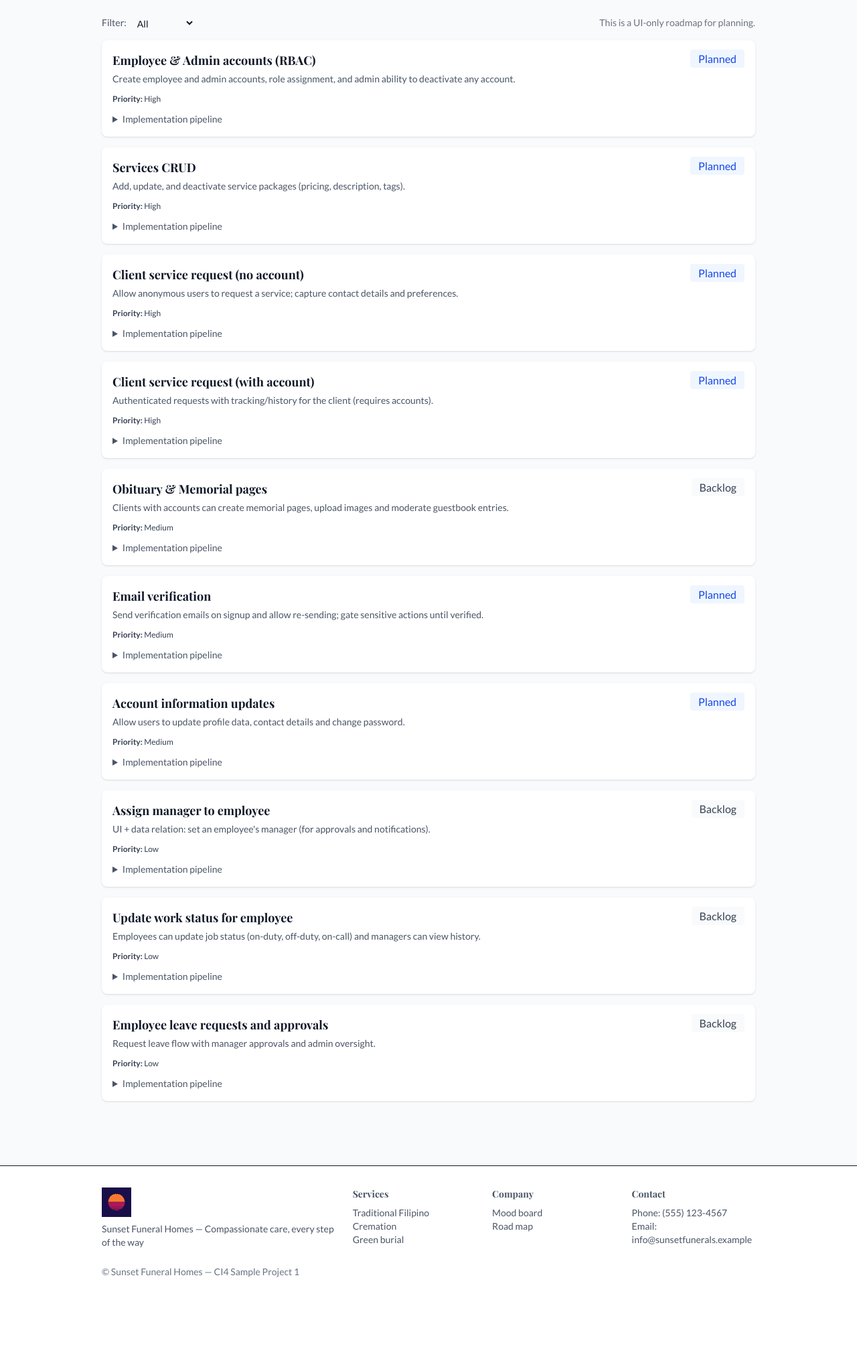
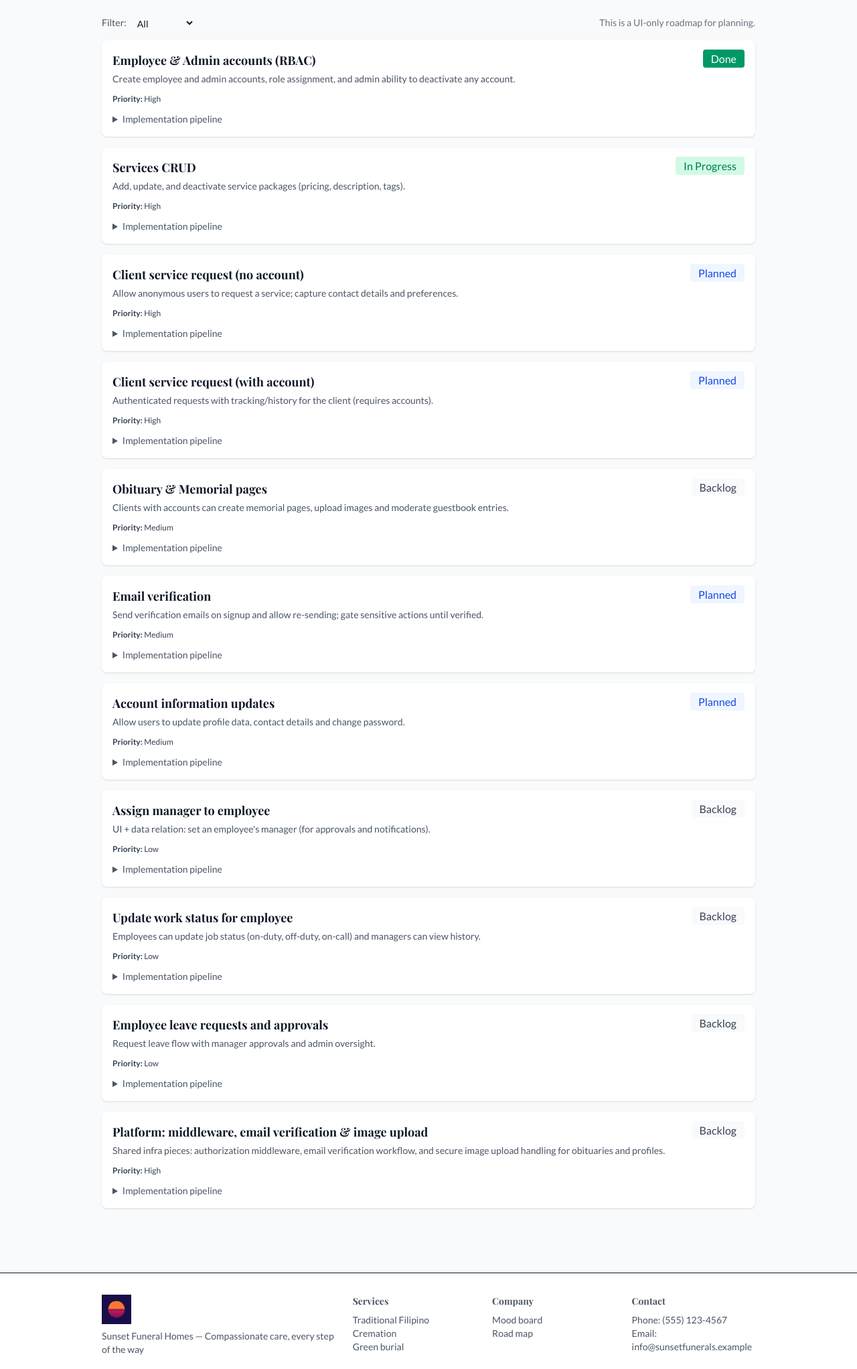
Before and after one commit to zyx-0314/CI4-template, a CodeIgniter 4 app: the page made by backend/app/Views/user/roadmap.php in a window 1280 px wide. Shown: the part 200-2244 px from the top of the page at 67% size. Before the commit the page ends 2107 px from the top, so only its background shows below. Run offline with PHP 8.4 and a stand-in for CodeIgniter, Linux system fonts and the light colour scheme; the template is opened without the code that fills it, so the values that code supplies are empty; some libraries are stand-ins or nearby versions.

Commit message:
refactor: update roadmap item statuses and enhance filtering functionality

```diff
--- a/backend/app/Views/staticData/roadmap.php
+++ b/backend/app/Views/staticData/roadmap.php
@@ -10,14 +10,14 @@ $roadmapItems = [
         'id' => 'accounts',
         'title' => 'Employee & Admin accounts (RBAC)',
         'desc' => "Create employee and admin accounts, role assignment, and admin ability to deactivate any account.",
-        'status' => 'Planned',
+        'status' => 'Done',
         'priority' => 'High',
     ],
     [
         'id' => 'services',
         'title' => 'Services CRUD',
         'desc' => 'Add, update, and deactivate service packages (pricing, description, tags).',
-        'status' => 'Planned',
+        'status' => 'In Progress',
         'priority' => 'High',
     ],
     [
@@ -76,6 +76,13 @@ $roadmapItems = [
         'status' => 'Backlog',
         'priority' => 'Low',
     ],
+    [
+        'id' => 'platform-infra',
+        'title' => 'Platform: middleware, email verification & image upload',
+        'desc' => 'Shared infra pieces: authorization middleware, email verification workflow, and secure image upload handling for obituaries and profiles.',
+        'status' => 'Backlog',
+        'priority' => 'High',
+    ],
 ];
 
 function renderBadge($status)
@@ -91,7 +98,7 @@ function renderBadge($status)
 
 <div class="space-y-4">
     <?php foreach ($roadmapItems as $it): ?>
-        <article id="item-<?php echo esc($it['id']); ?>" class="bg-white shadow p-4 rounded-lg">
+        <article id="item-<?php echo esc($it['id']); ?>" data-status="<?php echo esc($it['status']); ?>" class="bg-white shadow p-4 rounded-lg">
             <div class="flex justify-between items-start">
                 <div class="flex-1">
                     <h3 class="font-semibold text-lg"><?php echo esc($it['title']); ?></h3>
@@ -106,11 +113,13 @@ function renderBadge($status)
                         <ol class="mt-2 ml-5 text-gray-700 list-decimal">
                             <li>Database migration (tables, columns, indexes)</li>
                             <li>Seeder(s) for dev/test data</li>
+                            <li>Update Documentation for Database Commands</li>
                             <li>Model / Entity and Repository</li>
                             <li>Service layer (business rules) + validation</li>
+                            <li>Update Documentation for Functionality Testing</li>
                             <li>Controller endpoints (API + web) and routes</li>
                             <li>Views (frontend) and small UI components</li>
-                            <li>Unit & integration tests (phpunit), update CI</li>
+                            <li>Update Documentation for Mobile, Tablet and PC Screen Testing</li>
                         </ol>
                     </details>
                 </div>
--- a/backend/app/Views/user/roadmap.php
+++ b/backend/app/Views/user/roadmap.php
@@ -32,13 +32,21 @@
   <?= view('components/footer'); ?>
 
   <script>
-    document.getElementById('statusFilter').addEventListener('change', function(e) {
-      const v = e.target.value;
-      document.querySelectorAll('#roadmapList article').forEach(function(el) {
-        if (v === 'all' || el.dataset.status === v) el.style.display = '';
-        else el.style.display = 'none';
+    (function() {
+      const select = document.getElementById('statusFilter');
+
+      function normalize(s) {
+        return String(s || '').trim().toLowerCase();
+      }
+      select.addEventListener('change', function(e) {
+        const v = normalize(e.target.value);
+        document.querySelectorAll('#roadmapList article').forEach(function(el) {
+          const s = normalize(el.dataset.status);
+          if (v === 'all' || s === v) el.style.display = '';
+          else el.style.display = 'none';
+        });
       });
-    });
+    })();
   </script>
 </body>
 
```
